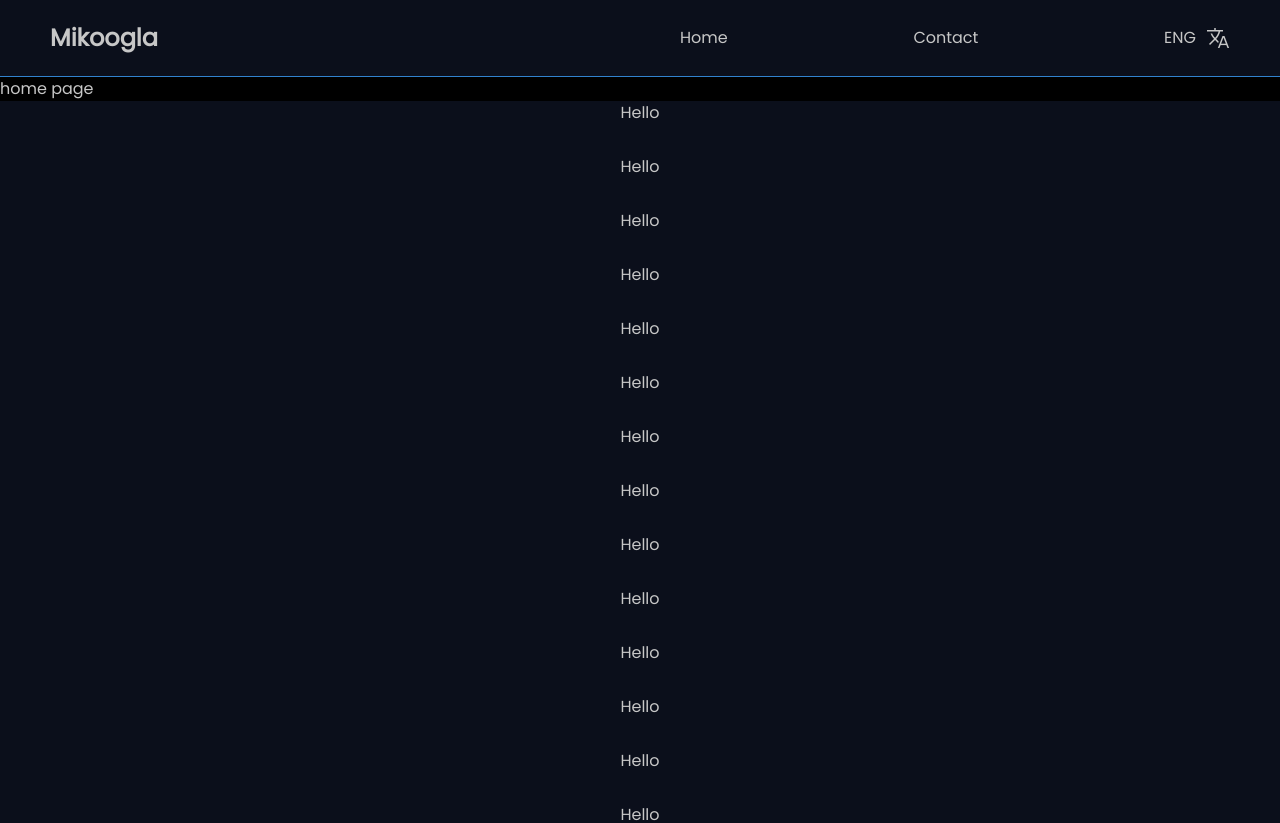
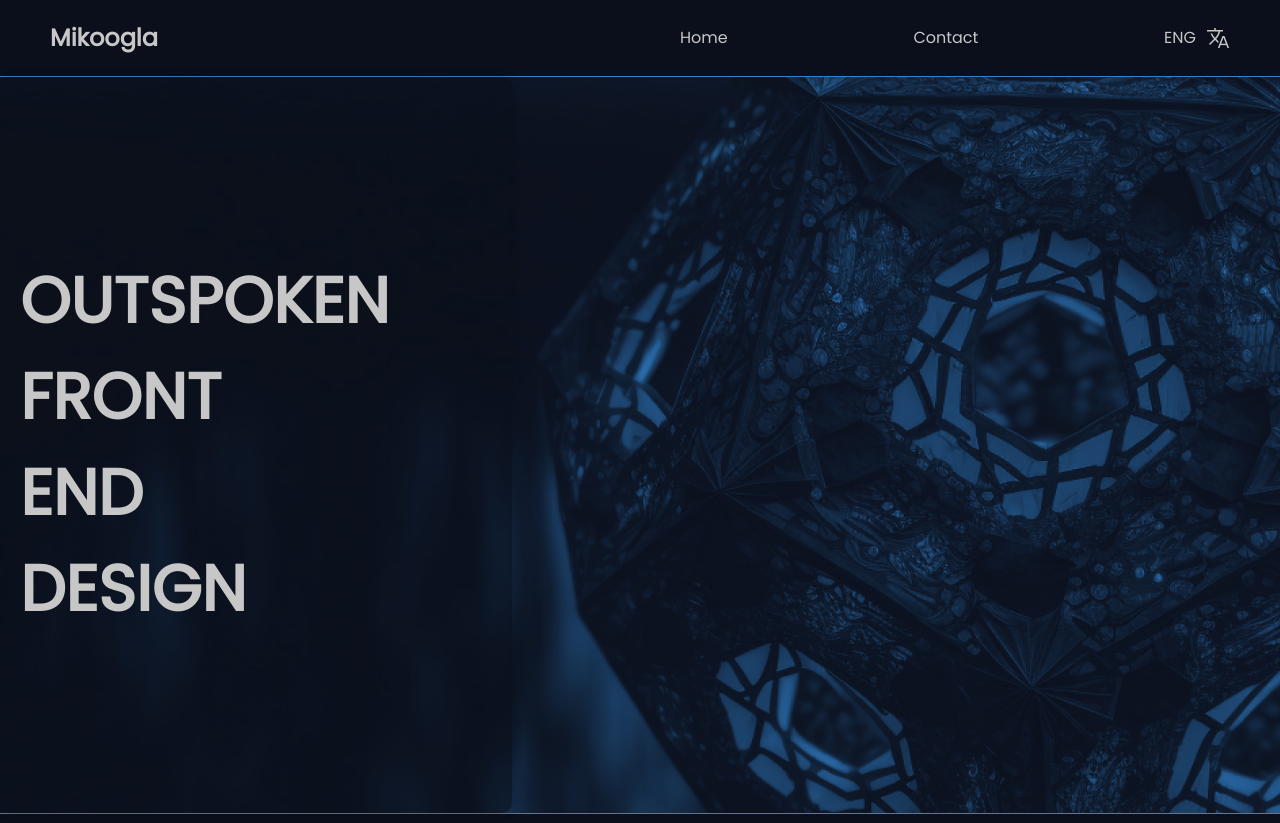
Before and after one commit to mikoogla/vue-portfolio, a Vue app: page / in a window 1280 px wide. Shown: the top 823 px of the page. Built offline with nearby package versions, Linux system fonts and the light colour scheme.

Commit message:
first shape of homepage

```diff
--- a/src/App.vue
+++ b/src/App.vue
@@ -20,7 +20,6 @@ import Footer from "./components/Footer.vue";
   width: 100%;
 }
 .main-container {
-  height: calc(100% - var(--size-navbar-height));
-  background-color: rgb(0, 0, 0);
+  min-height: var(--container-height);
 }
 </style>
--- a/src/assets/base.css
+++ b/src/assets/base.css
@@ -1,5 +1,6 @@
 :root {
   --color-background: #0b0f1b;
+  --color-background-layout: #0b0f1b9a;
   --color-text: #c7c7c7;
   --color-font: #c7c7c7;
   --color-accent-1: #34396a;
@@ -7,6 +8,8 @@
 
   --size-navbar-height: 4rem;
   --size-footer-height: 4rem;
+
+  --container-height: calc(100vh - var(--size-navbar-height));
 }
 
 /* color palette from <https://github.com/vuejs/theme> */
--- a/src/assets/main.css
+++ b/src/assets/main.css
@@ -19,8 +19,6 @@ body {
   font-weight: normal;
   min-height: 100vh;
   width: 100%;
-  /* display: flex;
-  flex-direction: column; */
 }
 a,
 .green {
--- a/src/views/Home.vue
+++ b/src/views/Home.vue
@@ -4,15 +4,51 @@ import TestLotOfContent from "../components/TestLotOfContent.vue";
 
 <template>
   <div class="home-container">
-    home page
-    <TestLotOfContent />
+    <div class="section">
+      <h1>OUTSPOKEN FRONT END DESIGN</h1>
+    </div>
   </div>
 </template>
 
 <script></script>
 
 <style scoped>
+h1 {
+  font-size: 4rem;
+  font-weight: 700;
+  text-align: left;
+  max-width: 300px;
+  padding-left: 20px;
+}
+
+.section {
+  background-color: var(--color-background-layout);
+  height: 100%;
+  width: 40%;
+  min-width: 500px;
+  display: flex;
+  justify-content: left;
+  align-items: center;
+  border-radius: 10px;
+  box-shadow: 0 0 10px 0 rgba(0, 0, 0, 0.2);
+}
 .home-container {
-  height: 100%;
+  height: var(--container-height);
+  display: flex;
+  flex-direction: row;
+  justify-content: left;
+  align-items: center;
+  background-image: url("../assets/background.png");
+  background-position: center;
+  background-repeat: no-repeat;
+  background-size: cover;
+}
+
+@media (max-width: 768px) {
+  .section {
+    width: 100%;
+    min-width: 0;
+    overflow: hidden;
+  }
 }
 </style>
```
Also changed, not shown: src/assets/background.png (added).
